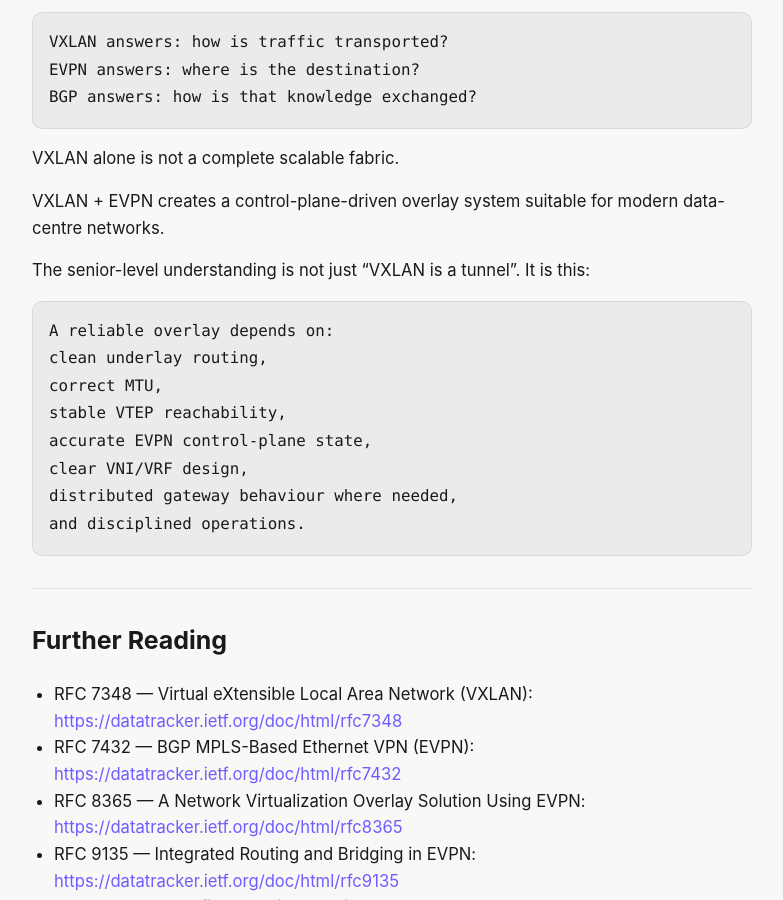
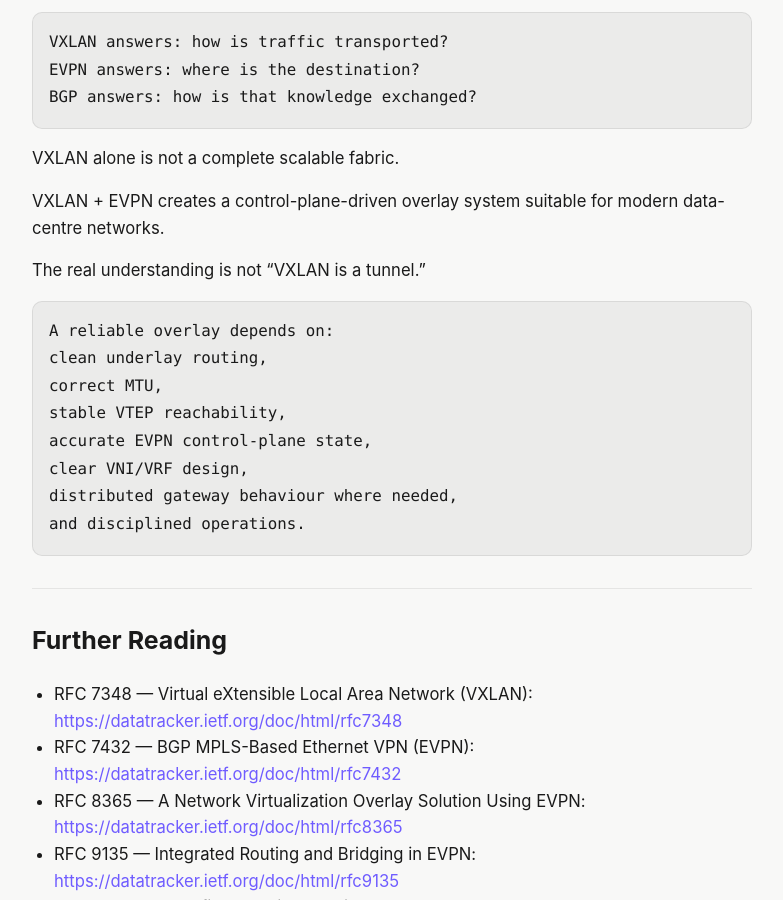
Before and after one commit to Redheadish/.github.io, a Jekyll site: the page built from _posts/2026-05-03-overlay-networking-demystified-vxlan-evpn-and-network-planes.md, in a window 1280 px wide and 900 px high, scrolled down 36499 px. Shown: the whole window, without its empty margins (142-925 px from the left). Built offline with Jekyll 4.4.1, drawn with Linux system fonts in a browser that asks for light colours; comment, search, counter and statistics services are not loaded.

Commit message:
Clarified the explanation of VXLAN
Clarified the explanation of VXLAN and its role in overlay networking.

````diff
--- a/_posts/2026-05-03-overlay-networking-demystified-vxlan-evpn-and-network-planes.md
+++ b/_posts/2026-05-03-overlay-networking-demystified-vxlan-evpn-and-network-planes.md
@@ -1402,7 +1402,9 @@ VXLAN alone is not a complete scalable fabric.
 
 VXLAN + EVPN creates a control-plane-driven overlay system suitable for modern data-centre networks.
 
-The senior-level understanding is not just “VXLAN is a tunnel”. It is this:
+The real understanding is not “VXLAN is a tunnel.”
+
+
 
 ```text
 A reliable overlay depends on:
````
